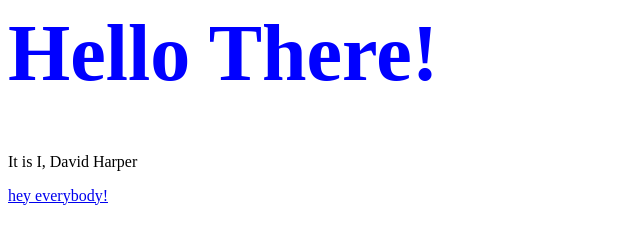
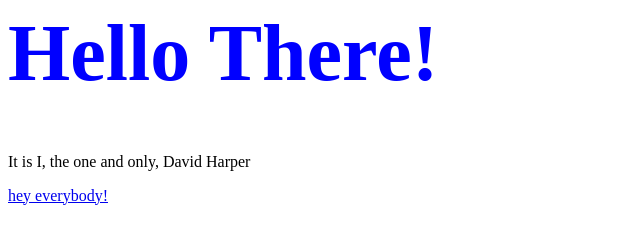
Before and after one commit to unycorn/djharp-website, a website: page index.html in a window 1280 px wide. Shown: the whole page, without its empty margins (0-640 px from the left). Drawn offline with Linux system fonts and the light colour scheme.

Commit message:
Update index.html

```diff
--- a/index.html
+++ b/index.html
@@ -3,6 +3,6 @@
     <link rel = "stylesheet" type="text/css" href="index.css"/>
   </head>
   <h1>Hello There!</h1>
-  <p> It is I, David Harper </p>
+  <p> It is I, the one and only, David Harper </p>
   <a href="/next">hey everybody!</a>
 </html>
```
